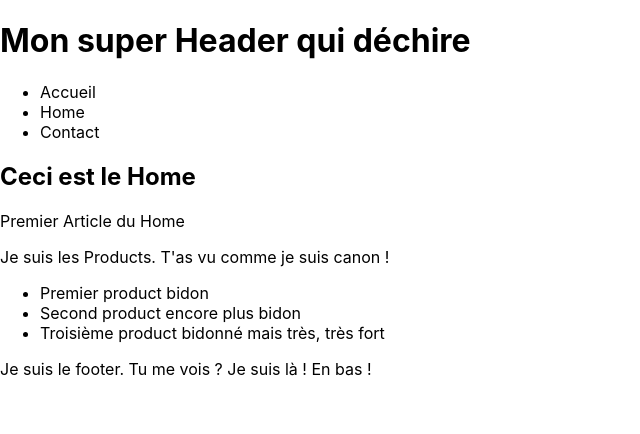
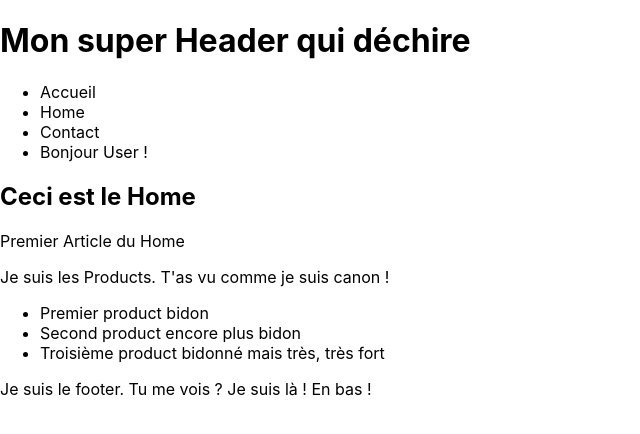
Before and after one commit to Jalutal/Js_03, a React (Create React App) app: page / in a window 1280 px wide. Shown: the top 434 px of the page, without its empty margins (0-640 px from the left). Built offline with nearby package versions, Linux system fonts and the light colour scheme.

Commit message:
Variable 01

```diff
--- a/src/App.js
+++ b/src/App.js
@@ -1,3 +1,4 @@
+import './App.css';
 import Header from './Header';
 import Footer from './Footer';
 import Home from './Home';
@@ -11,7 +12,7 @@ function App() {
     <Header />
     <Home />
     <Footer />
-   </>
+    </>
   );
 }
 
--- a/src/Header.js
+++ b/src/Header.js
@@ -1,3 +1,4 @@
+const userLogged = true /* ou false, variable pour tester l'user */
 
 function Header() {
     return (
@@ -8,6 +9,11 @@ function Header() {
                 <li>Accueil</li>
                 <li>Home</li>
                 <li>Contact</li>
+                { userLogged ?
+                    (<li>Bonjour User !</li>)
+                :
+                    (<li>Bonjour, connecte toi !</li>)
+                }
             </ul>
         </nav>
         </header>
```
